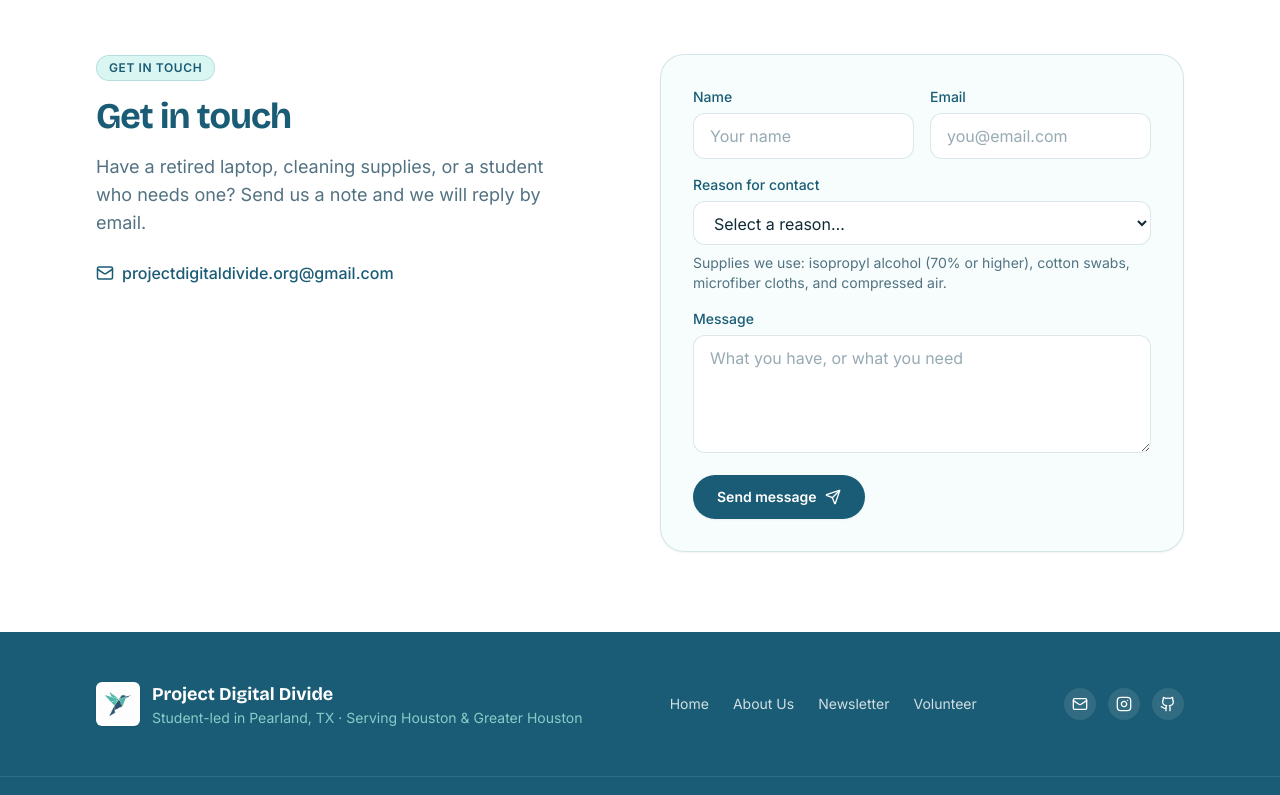
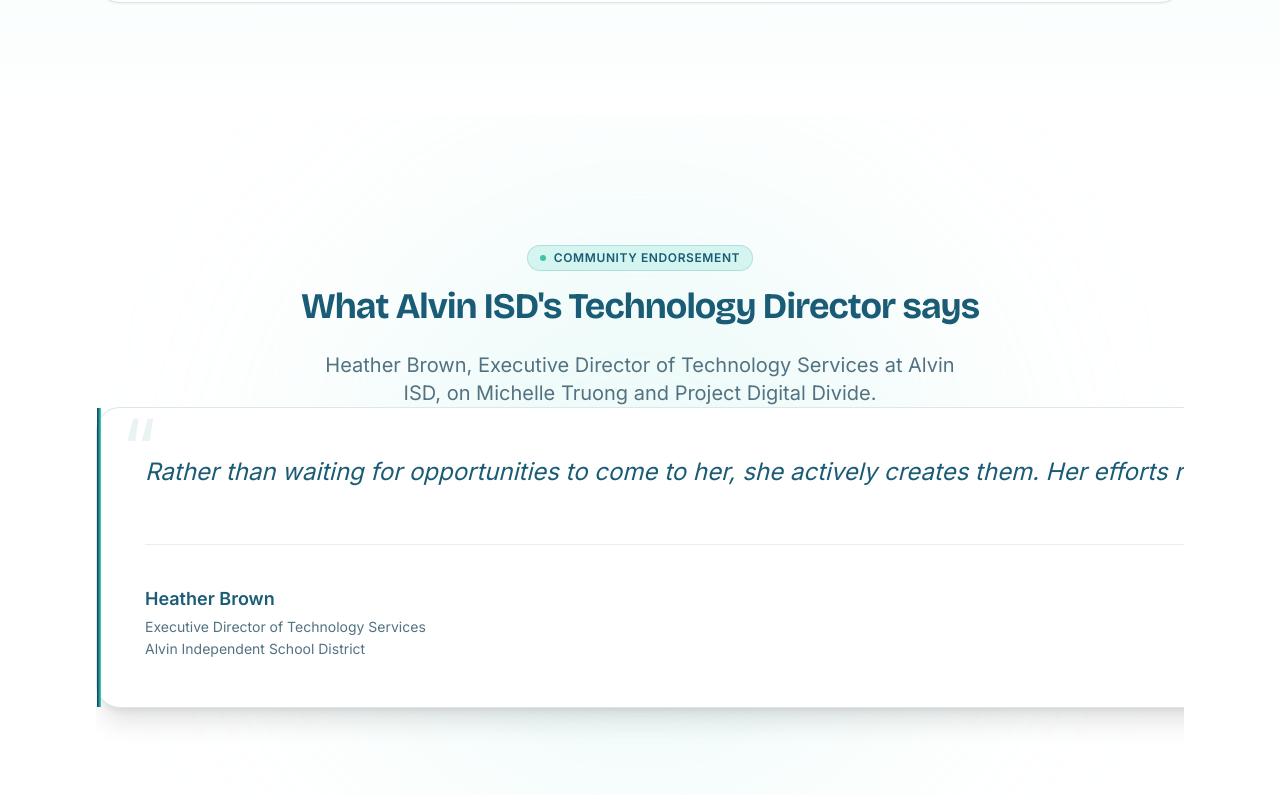
Before and after one commit to bebepig1437/project-digital-divide, a React (Vite) app: page /about in a window 1280 px wide. Shown: the part 1245-2040 px from the top of the page. Built offline with nearby package versions, Linux system fonts and the light colour scheme.

Commit message:
feat(about): add educator testimonial card and endorser quote

```diff
--- /dev/null
+++ b/src/components/TestimonialFeature.jsx
@@ -0,0 +1,90 @@
+import { testimonials } from '../data/testimonials'
+import Reveal from './Reveal'
+
+// Featured testimonial card. Renders one beautiful card per entry; with a
+// single entry it centers as a featured pull-quote. Add more entries to
+// src/data/testimonials.js and they flow into the same row.
+export default function TestimonialFeature() {
+  if (!testimonials || testimonials.length === 0) return null
+
+  return (
+    <section className="py-24 sm:py-32 relative overflow-hidden">
+      {/* Decorative gradient glow behind the card */}
+      <div className="absolute inset-0 -z-10">
+        <div className="absolute top-1/2 left-1/2 -translate-x-1/2 -translate-y-1/2 w-[600px] h-[600px] rounded-full bg-brand-pale/20 dark:bg-brand-cyan/10 blur-[120px]"></div>
+      </div>
+
+      <div className="container-content relative z-10">
+        <div className="max-w-3xl mx-auto text-center">
+          <span className="eyebrow eyebrow-small inline-flex items-center justify-center gap-2 sm:justify-start sm:text-left">
+            <span className="w-1.5 h-1.5 rounded-full bg-brand-cyan"></span>
+            Community endorsement
+          </span>
+          <h2 className="mt-4 text-3xl font-bold tracking-tight text-heading sm:text-4xl">
+            What Alvin ISD's Technology Director says
+          </h2>
+          <p className="mt-6 text-lg text-muted max-w-2xl mx-auto sm:text-xl">
+            Heather Brown, Executive Director of Technology Services at Alvin
+            ISD, on Michelle Truong and Project Digital Divide.
+          </p>
+        </div>
+
+        <div
+          className="overflow-x-auto scroll-snap-type: x mandatory pb-12"
+          style={{ scrollbarWidth: 'none' }}
+        >
+          <div className="flex gap-8 min-w-[fit-content] justify-center sm:justify-start">
+            {testimonials.map((t, i) => (
+              <Reveal
+                key={i}
+                delay={i * 80}
+                as="div"
+                className="min-w-[340px] shrink-0 scroll-snap-start"
+              >
+                <div className="relative rounded-3xl border border-line/15 bg-surface p-8 sm:p-12 shadow-xl">
+                  {/* Left accent border */}
+                  <div className="absolute top-0 left-0 w-1 h-full bg-brand-gradient" />
+                  {/* Watermark quote mark */}
+                  <div
+                    className="absolute top-6 left-6 text-[5rem] text-brand-teal/10 dark:text-brand-cyan/10 leading-none select-none -translate-y-6"
+                    aria-hidden="true"
+                  >
+                    &ldquo;
+                  </div>
+                  <div className="relative z-10">
+                    <p className="text-xl leading-relaxed text-heading sm:text-2xl italic">
+                      {t.quote}
+                    </p>
+                    <div className="mt-12 sm:mt-14 border-t border-line/10 pt-8 sm:pt-10">
+                      <div className="flex flex-col sm:flex-row sm:items-end sm:justify-between gap-4">
+                        <div>
+                          <p className="font-semibold text-heading sm:text-lg">
+                            {t.name}
+                          </p>
+                          <p className="mt-1 text-sm text-muted">
+                            {t.role}
+                          </p>
+                          <p className="mt-0.5 text-sm text-muted">
+                            {t.org}
+                          </p>
+                        </div>
+                        <div className="text-right sm:text-left">
+                          <p className="text-xs text-muted/60">
+                            {t.location}
+                          </p>
+                          <p className="mt-0.5 text-xs text-muted/60">
+                            {t.phone}
+                          </p>
+                        </div>
+                      </div>
+                    </div>
+                  </div>
+                </div>
+              </Reveal>
+            ))}
+          </div>
+        </div>
+      </div>
+    </section>
+  )
+}
--- a/src/data/testimonials.js
+++ b/src/data/testimonials.js
@@ -1,11 +1,19 @@
-// Newsletter testimonials.
+// Testimonials displayed on the About page.
 //
-// The testimonials section stays HIDDEN while this list is empty.
-// Add real quotes here to turn it on. Nothing fake ships.
+// The section stays hidden while this list is empty. Add real quotes
+// here to turn it on. Nothing fake ships.
 //
-// Example shape:
-//   { quote: 'PDD set my grandmother up with a laptop...', name: 'Jane D.', role: 'Community member' }
-
+// Each entry: { quote, name, role, org, location?, phone? }
+// Keep quotes short and focused — one strong sentence or two, not the
+// whole letter.
 export const testimonials = [
-  // TODO: add real testimonials here when you have them.
+  {
+    quote:
+      "Rather than waiting for opportunities to come to her, she actively creates them. Her efforts reflect a level of maturity and leadership that is uncommon for someone her age.",
+    name: "Heather Brown",
+    role: "Executive Director of Technology Services",
+    org: "Alvin Independent School District",
+    location: "Safety and Technology Building, 2790 W. Highway 6, Alvin, Texas 77511",
+    phone: "(281) 245-3010",
+  },
 ]
--- a/src/pages/About.jsx
+++ b/src/pages/About.jsx
@@ -1,5 +1,6 @@
 import { Helmet } from 'react-helmet-async'
 import TeamHorizonExpander from '../components/TeamHorizonExpander'
+import TestimonialFeature from '../components/TestimonialFeature'
 
 const siteUrl = 'https://projectdigitaldivide.org'
 const logoUrl = `${siteUrl}/logo.webp`
@@ -25,11 +26,10 @@ export default function About() {
         <meta name="twitter:title" content="About Us | Project Digital Divide" />
         <meta name="twitter:description" content="Meet the five high schoolers in Pearland, Texas running Project Digital Divide. We clean up retired laptops, configure lightweight software, and get them to students who need a computer at home." />
       </Helmet>
-      <section className="relative overflow-hidden bg-gradient-to-b from-brand-pale/25 via-brand-pale/5 to-white pt-16 pb-20 sm:pt-20 sm:pb-28">
+      <section className="relative overflow-hidden bg-gradient-to-b from-brand-pale/40 via-brand-pale/20 via-brand-pale/8 pt-16 pb-20 sm:pt-20 sm:pb-28">
       <div className="container-content">
         <div className="mx-auto mb-12 max-w-3xl text-center">
-          <span className="eyebrow">Student-led nonprofit in Pearland, TX · refurbishing computers and bridging the digital divide across Greater Houston</span>
-          <span className="eyebrow eyebrow-small mt-2 block">The Team</span>
+          <span className="eyebrow eyebrow-small">The Team</span>
           <h1 className="mt-4 text-4xl font-bold tracking-tight text-heading sm:text-5xl">
             Who we are
           </h1>
@@ -40,10 +40,16 @@ export default function About() {
             Here is who owns what across our shop bench, district partnerships, and student workshops.
           </p>
         </div>
+      </div>
+    </section>
 
+    <section className="relative overflow-hidden bg-gradient-to-b from-brand-pale/40 via-brand-pale/20 via-brand-pale/8 pt-16 pb-20 sm:pt-20 sm:pb-28">
+    <div className="container-content">
         <TeamHorizonExpander />
       </div>
     </section>
+
+    <TestimonialFeature />
     </>
   )
 }
--- a/src/pages/Newsletter.jsx
+++ b/src/pages/Newsletter.jsx
@@ -26,7 +26,7 @@ export default function Newsletter() {
         <meta name="twitter:title" content="News & Updates | Project Digital Divide" />
         <meta name="twitter:description" content="Updates on our hardware intake, student build workshops, district partnerships, and what we are learning as we build." />
       </Helmet>
-      <section className="relative overflow-hidden bg-gradient-to-b from-brand-pale/25 via-brand-pale/5 to-white pt-16 pb-12 sm:pt-20 sm:pb-16">
+      <section className="relative overflow-hidden bg-gradient-to-b from-brand-pale/40 via-brand-pale/20 via-brand-pale/8 to-canvas pt-16 pb-12 sm:pt-20 sm:pb-16">
         <div className="container-content max-w-3xl text-center">
           <span className="eyebrow">Field Dispatches</span>
           <h1 className="mt-4 text-4xl font-bold tracking-tight text-heading sm:text-5xl">News &amp; updates</h1>
--- a/src/pages/NewsletterPost.jsx
+++ b/src/pages/NewsletterPost.jsx
@@ -42,7 +42,7 @@ export default function NewsletterPost() {
         <meta name="twitter:title" content={post.title} />
         <meta name="twitter:description" content={post.excerpt} />
       </Helmet>
-      <div className="relative overflow-hidden bg-gradient-to-b from-brand-pale/25 via-brand-pale/5 to-white pt-10 pb-20 sm:pt-14 sm:pb-28">
+      <div className="relative overflow-hidden bg-gradient-to-b from-brand-pale/25 via-brand-pale/5 to-canvas pt-10 pb-20 sm:pt-14 sm:pb-28">
       <article className="container-content max-w-3xl">
         <Link to="/newsletter" className="inline-flex items-center gap-1.5 text-sm font-semibold text-heading hover:text-brand-teal dark:hover:text-brand-pale transition-colors">
           <ArrowLeft size={15} /> All posts
--- a/src/pages/Volunteer.jsx
+++ b/src/pages/Volunteer.jsx
@@ -57,7 +57,7 @@ export default function Volunteer() {
         <meta name="twitter:title" content="Volunteer | Project Digital Divide" />
         <meta name="twitter:description" content="Join our student-led team bridging the digital divide in Houston. Help test laptops, mentor students at build workshops, connect with local schools, or build tracking software." />
       </Helmet>
-      <section className="relative overflow-hidden bg-gradient-to-b from-brand-pale/25 via-brand-pale/5 to-white pt-16 pb-12 sm:pt-20 sm:pb-16">
+      <section className="relative overflow-hidden bg-gradient-to-b from-brand-pale/25 via-brand-pale/5 to-canvas pt-16 pb-12 sm:pt-20 sm:pb-16">
         <div className="container-content max-w-3xl text-center">
           <span className="eyebrow">Get Involved</span>
           <h1 className="mt-4 text-4xl font-bold tracking-tight text-heading sm:text-5xl">Join the team</h1>
```
Also changed, not shown: src/components/TestimonialStrip.jsx (added, +63 -0 lines), public/logo-dark.jpeg.
